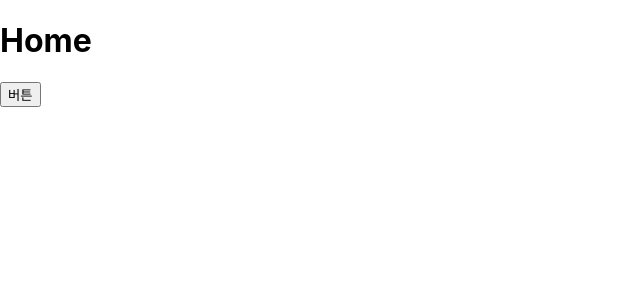
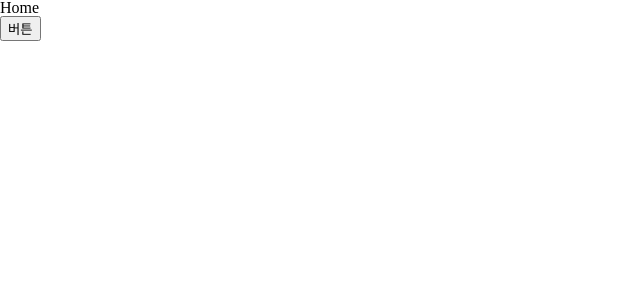
Before and after one commit to mococo-numble8/frontend, a React (Create React App) app: page / in a window 1280 px wide. Shown: the top 300 px of the page, without its empty margins (0-640 px from the left). Built offline with nearby package versions, Linux system fonts and the light colour scheme.

Commit message:
#6e2f75 환경 - reset.css 등록

```diff
--- a/src/index.css
+++ b/src/index.css
@@ -1,13 +1,49 @@
-body {
-  margin: 0;
-  font-family: -apple-system, BlinkMacSystemFont, 'Segoe UI', 'Roboto', 'Oxygen',
-    'Ubuntu', 'Cantarell', 'Fira Sans', 'Droid Sans', 'Helvetica Neue',
-    sans-serif;
-  -webkit-font-smoothing: antialiased;
-  -moz-osx-font-smoothing: grayscale;
+html, body, div, span, applet, object, iframe,
+h1, h2, h3, h4, h5, h6, p, blockquote, pre,
+a, abbr, acronym, address, big, cite, code,
+del, dfn, em, img, ins, kbd, q, s, samp,
+small, strike, strong, sub, sup, tt, var,
+b, u, i, center,
+dl, dt, dd, ol, ul, li,
+fieldset, form, label, legend,
+table, caption, tbody, tfoot, thead, tr, th, td,
+article, aside, canvas, details, embed,
+figure, figcaption, footer, header, hgroup,
+menu, nav, output, ruby, section, summary,
+time, mark, audio, video {
+    margin: 0;
+    padding: 0;
+    border: 0;
+    font-size: 100%;
+    font: inherit;
+    vertical-align: baseline;
 }
 
-code {
-  font-family: source-code-pro, Menlo, Monaco, Consolas, 'Courier New',
-    monospace;
+/* HTML5 display-role reset for older browsers */
+article, aside, details, figcaption, figure,
+footer, header, hgroup, menu, nav, section {
+    display: block;
 }
+
+body {
+    line-height: 1;
+}
+
+ol, ul {
+    list-style: none;
+}
+
+blockquote, q {
+    quotes: none;
+}
+
+blockquote:before, blockquote:after,
+q:before, q:after {
+    content: '';
+    content: none;
+}
+
+table {
+    border-collapse: collapse;
+    border-spacing: 0;
+}
```
Also changed, not shown: 1 other file (tests, documents, lock files or other folders).
